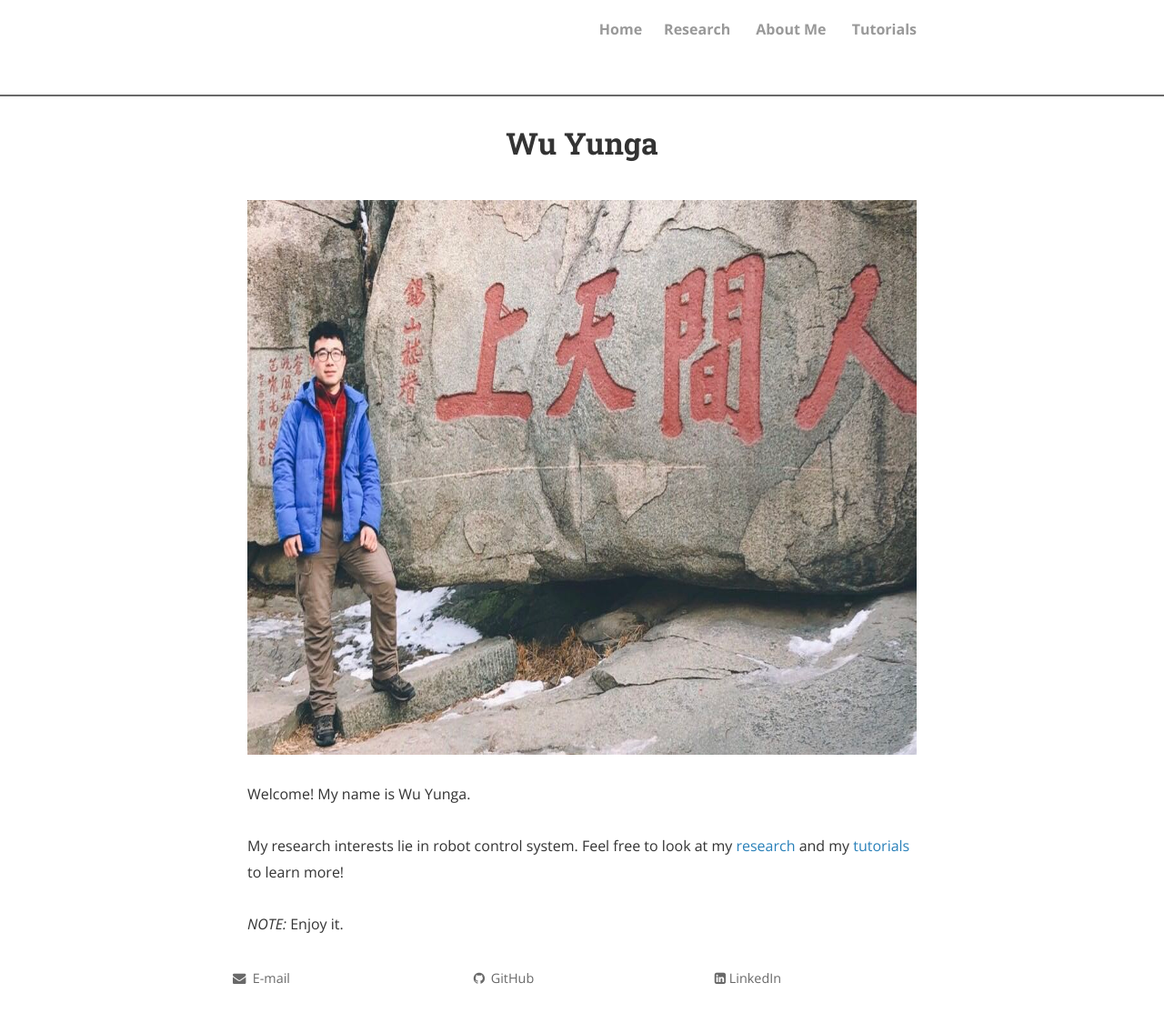
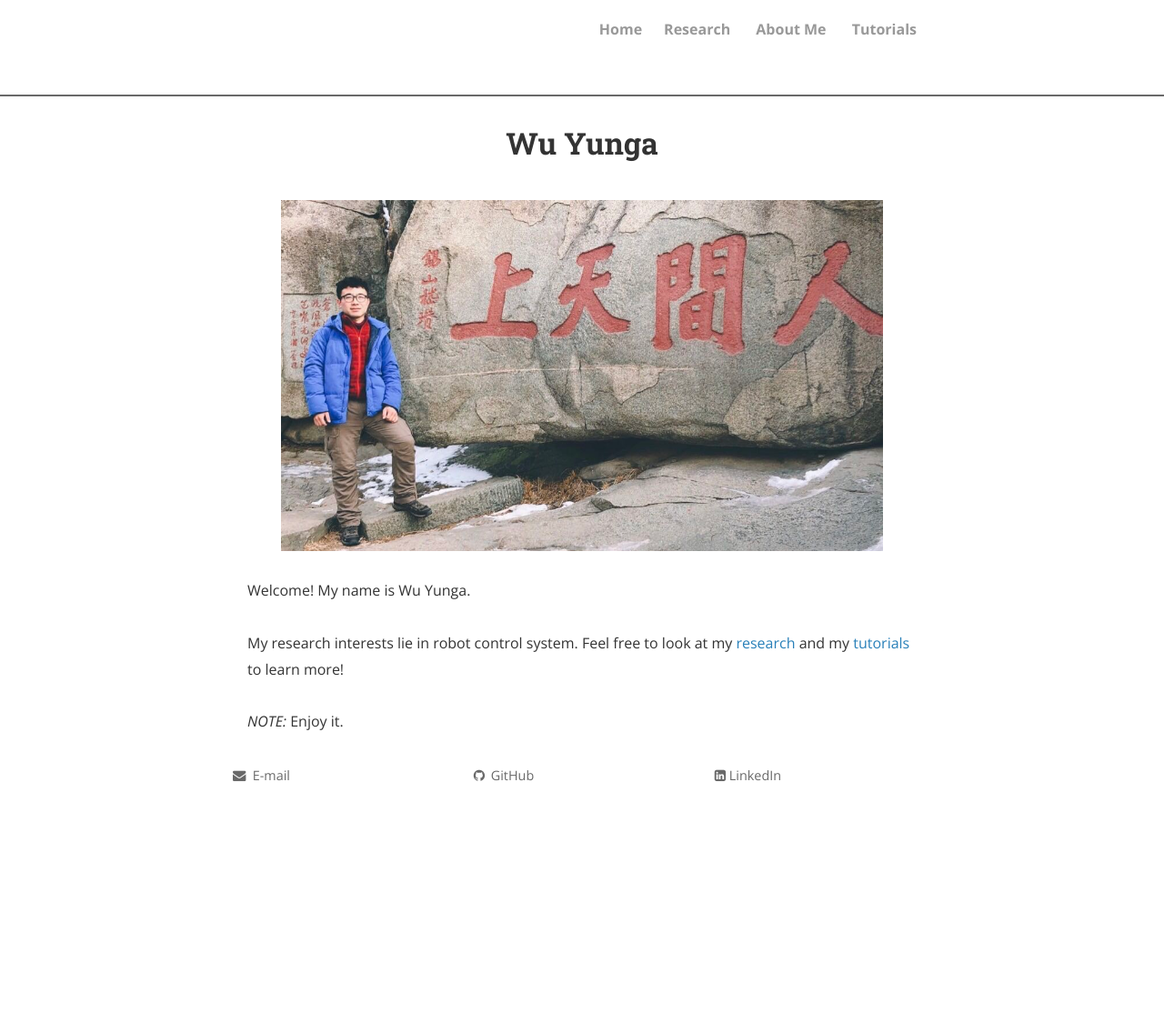
Before and after one commit to Yunga-Wu/Yunga-Wu.github.io, a Jekyll site: the page built from index.html, in a window 1280 px wide. Shown: the whole page at 91% size. Built offline with Jekyll 4.4.1, drawn with Linux system fonts in a browser that asks for light colours; nearby versions of some CDN libraries; the list of posts is cut into pages by our own code; comment, search, counter and statistics services are not loaded; a style sheet for code colours, icons or effects is not loaded; after the commit the page ends 912 px from its top, so only the background shows below that.

Commit message:
Update index.html

```diff
--- a/index.html
+++ b/index.html
@@ -13,7 +13,7 @@ title: Wu Yunga
 </script>
 
 
-<img src="profile_picture.jpg" alt="Yunga Wu pic" style="width:1045px;height:610px;" title="Yunga Wu"; algin="middle">
+<img src="profile_picture.jpg" alt="wuyunga pic" title="wuyunga"; algin="middle">
 <br>
 Welcome! My name is Wu Yunga.
 
```
